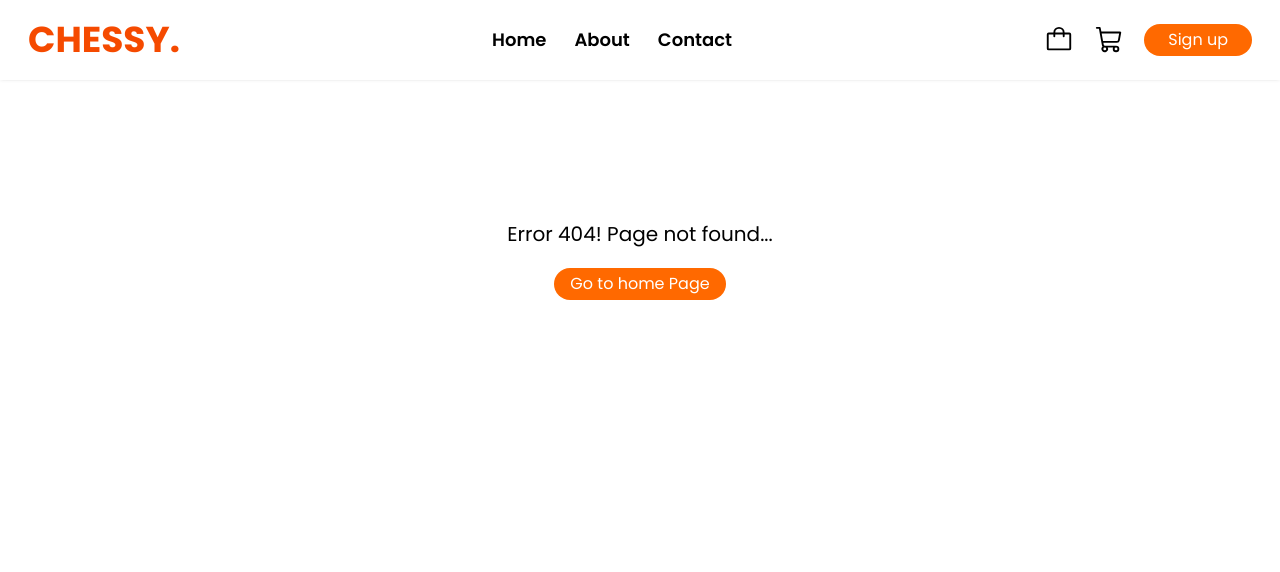
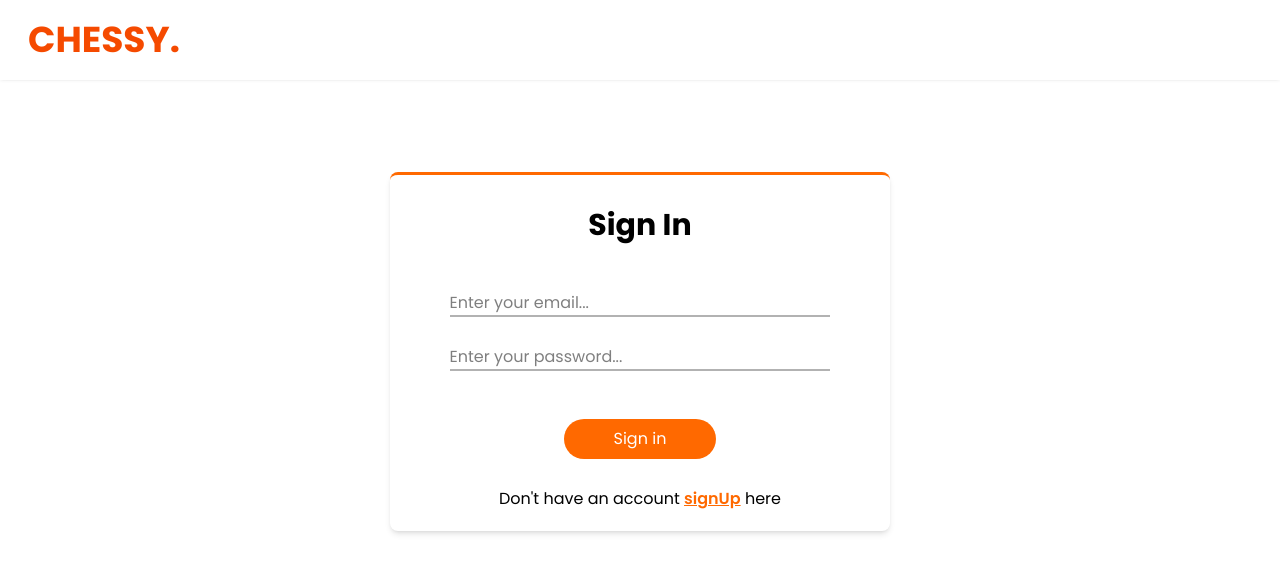
Before and after one commit to haseeb9678/Restaurant-React-App, a React (Vite) app: page /auth in a window 1280 px wide. Before the commit this address had no page. Shown: the top 572 px of the page. Built offline with nearby package versions, Linux system fonts and the light colour scheme.

Commit message:
add auth page

```diff
--- a/src/App.jsx
+++ b/src/App.jsx
@@ -8,6 +8,7 @@ import RootLayout from './layouts/RootLayout'
 import ErrorPage from './pages/ErrorPage'
 import Cart from './pages/Cart'
 import Order from './pages/Order'
+import Auth from './pages/Auth'
 
 const App = () => {
 
@@ -18,6 +19,7 @@ const App = () => {
         <Route path='orderItem' element={<OrderItem />} />
         <Route path='cart' element={<Cart />} />
         <Route path='order' element={<Order />} />
+        <Route path='auth' element={<Auth />} />
         <Route path='*' element={<ErrorPage />} />
       </Route>
     )
--- a/src/components/Navbar.jsx
+++ b/src/components/Navbar.jsx
@@ -12,7 +12,7 @@ const Navbar = () => {
     return (
         <nav className='w-full h-20 mb-3 flex items-center px-7 shadow-sm/5 bg-white/90 sticky top-0 backdrop-blur-md z-50'>
             <div className='w-full flex items-center justify-between '>
-                <h2 onClick={() => navigate('/')} className='text-orange-600 text-3xl font-bold md:text-4xl'>CHESSY.</h2>
+                <h2 onClick={() => navigate('/')} className='cursor-pointer text-orange-600 text-3xl font-bold md:text-4xl'>CHESSY.</h2>
                 <ul className='hidden text-lg font-semibold md:flex gap-7'>
                     <li><NavLink to='/' className={({ isActive }) => isActive ? 'border-b-2 border-orange-500 ' : 'hover:text-orange-500'}>Home</NavLink></li>
                     <li><NavLink to='/about' className={({ isActive }) => isActive ? 'border-b-2 border-orange-500 ' : 'hover:text-orange-500'}>About</NavLink></li>
@@ -43,7 +43,9 @@ const Navbar = () => {
                         <PiShoppingCart className='text-3xl' />
                     </div>
 
-                    <button className='cursor-pointer bg-orange-500 text-white rounded-full px-3 py-1 md:px-6 hover:bg-orange-600'>Sign up</button>
+                    <button
+                        onClick={() => navigate('/auth')}
+                        className='cursor-pointer bg-orange-500 text-white rounded-full px-3 py-1 md:px-6 hover:bg-orange-600'>Sign in</button>
                 </div>
             </div>
         </nav>
--- /dev/null
+++ b/src/contexts/userInfo.jsx
@@ -0,0 +1,14 @@
+import { createContext, useState } from "react";
+
+// Create context
+export const UserInfoContext = createContext();
+
+export const InfoContextProvider = ({ children }) => {
+    const [user, setUser] = useState([])
+    const [logedIn, setLogedIn] = useState(false)
+    return (
+        <UserInfoContext.Provider value={{ user, setUser, logedIn, setLogedIn }}>
+            {children}
+        </UserInfoContext.Provider>
+    );
+};
--- a/src/layouts/RootLayout.jsx
+++ b/src/layouts/RootLayout.jsx
@@ -1,14 +1,22 @@
 import React from 'react'
 import Home from '../pages/Home'
-import { Outlet } from 'react-router-dom'
+import { Outlet, useNavigate } from 'react-router-dom'
 import Navbar from '../components/Navbar'
 
 const RootLayout = () => {
+    const [hideNav, setHideNav] = React.useState(false)
+    const navigate = useNavigate()
     return (
         <>
-            <Navbar />
+            {!hideNav ? <Navbar /> : (
+                <nav className='w-full h-20 mb-3 flex items-center px-7 shadow-sm/5 bg-white/90 sticky top-0 backdrop-blur-md z-50'>
+                    <div className='w-full flex items-center justify-start '>
+                        <h2 onClick={() => navigate('/')} className='cursor-pointer text-orange-600 text-3xl font-bold md:text-4xl'>CHESSY.</h2>
+                    </div>
+                </nav>
+            )}
             <div className='w-[95%] mx-auto flex flex-col gap-3 md:w-[98%]'>
-                <Outlet />
+                <Outlet context={{ hideNav, setHideNav }} />
             </div>
         </>
     )
--- a/src/main.jsx
+++ b/src/main.jsx
@@ -3,11 +3,15 @@ import { createRoot } from 'react-dom/client'
 import './index.css'
 import App from './App.jsx'
 import { FoodContextProvider } from './contexts/foodData.jsx'
+import { InfoContextProvider } from './contexts/userInfo.jsx'
 
 createRoot(document.getElementById('root')).render(
   <StrictMode>
     <FoodContextProvider>
-      <App />
+      <InfoContextProvider>
+        <App />
+      </InfoContextProvider>
+
     </FoodContextProvider>
   </StrictMode>,
 )
--- /dev/null
+++ b/src/pages/Auth.jsx
@@ -0,0 +1,163 @@
+import React, { useContext, useEffect, useState } from 'react'
+import { UserInfoContext } from '../contexts/userInfo'
+import { useOutletContext } from 'react-router-dom'
+
+const Auth = () => {
+    const { user, setUser, logedIn, setLogedIn } = useContext(UserInfoContext)
+    const [signIn, setSignIn] = useState(true)
+    const [name, setName] = useState('')
+    const [password, setPassword] = useState('')
+    const [email, setEmail] = useState('')
+    const [errors, setErrors] = useState({})
+    const { setHideNav } = useOutletContext()
+
+    useEffect(() => {
+        setHideNav(true)
+
+        return () => setHideNav(false)
+    }, [])
+
+    const allClear = () => {
+        setName('')
+        setEmail('')
+        setPassword('')
+    }
+
+    const toogleSignIn = () => {
+        allClear()
+        setErrors({})
+        setSignIn(prev => !prev)
+    }
+
+    const handleSubmit = (e) => {
+        e.preventDefault()
+        const formData = new FormData(e.target)
+        let newErrors = {}
+
+
+        if (!formData.get("email").includes('@')) {
+            newErrors.email = 'Invalid email'
+        } else if (formData.get("email").includes('@')) {
+            setEmail(formData.get("email"))
+        }
+
+        if (formData.get("password").length < 5 || formData.get("password").length > 8) {
+            newErrors.password = 'Password length must be between 5-8'
+        } else {
+            setPassword(formData.get("password"))
+        }
+        if (formData.get("name") == '') {
+
+            if (formData.get("name").length < 5 || formData.get("name").length > 10) {
+                newErrors.name = 'Name length must be between 5-10'
+            } else {
+                setName(formData.get("name"))
+            }
+        }
+
+        setErrors(newErrors)
+
+    }
+
+    return (
+        <section className='mx-auto mt-20 min-w-[250px] w-[70%] max-w-[420px] lg:max-w-[500px] rounded-lg border-t-3 border-orange-500 shadow-md px-3 py-5 flex flex-col gap-12 items-center'>
+            <h2 className='font-bold mt-3 text-2xl md:text-3xl'>{signIn ? "Sign In" : "Sign Up"}</h2>
+            <form onSubmit={handleSubmit} className='flex flex-col gap-7 items-center justify-center w-[80%]'>
+                {
+                    signIn ? (
+                        <>
+                            <label htmlFor="email" className='w-full flex flex-col gap-2'>
+                                <input
+                                    value={email}
+                                    onChange={(e) => {
+                                        setEmail(e.target.value)
+                                        if (errors.email) {
+                                            setErrors(prev => ({ ...prev, email: undefined }))
+                                        }
+                                    }}
+                                    className={`border-b-2 ${errors.email ? 'border-b-red-500/70' : 'border-b-black/30 focus:border-b-black/80'}   outline-none w-full`} type="email" name="email" id="email" placeholder='Enter your email...' />
+                                {errors.email && <p className='text-red-600 text-[10px] md:text-[12px]'>{errors.email}</p>}
+                            </label>
+
+                            <label htmlFor="password" className='w-full flex flex-col gap-2'>
+                                <input
+                                    autoComplete='off'
+                                    value={password}
+                                    onChange={(e) => {
+                                        setPassword(e.target.value)
+                                        if (errors.password) {
+                                            setErrors(prev => ({ ...prev, password: undefined }))
+                                        }
+                                    }}
+                                    className={`border-b-2 ${errors.password ? 'border-b-red-500/70' : 'border-b-black/30 focus:border-b-black/80'}   outline-none w-full`} type="password" name="password" id="password" placeholder='Enter your password...' />
+                                {errors.password && <p className='text-red-600 text-[10px] md:text-[12px]'>{errors.password}</p>}
+                            </label>
+
+
+                            <button
+                                type='submit'
+                                className='cursor-pointer mt-5 bg-orange-500 text-white rounded-full px-2 py-1 w-[40%] md:px-6 md:py-2 hover:bg-orange-600'>Sign in</button>
+                        </>
+
+                    ) : (
+                        <>
+                            <label htmlFor="name" className='w-full flex flex-col gap-2'>
+                                <input
+                                    value={name}
+                                    onChange={(e) => {
+                                        setName(e.target.value)
+                                        if (errors.name) {
+                                            setErrors(prev => ({ ...prev, name: undefined }))
+                                        }
+                                    }}
+                                    className={`border-b-2 ${errors.name ? 'border-b-red-500/70' : 'border-b-black/30 focus:border-b-black/80'}   outline-none w-full`} type="text" name="name" id="name" maxLength={15} minLength={3} placeholder='Enter your name...' />
+                                {errors.name && <p className='text-red-600 text-[10px] md:text-[12px]'>{errors.name}</p>}
+                            </label>
+
+                            <label htmlFor="email" className='w-full flex flex-col gap-2'>
+                                <input
+                                    value={email}
+                                    onChange={(e) => {
+                                        setEmail(e.target.value)
+                                        if (errors.email) {
+                                            setErrors(prev => ({ ...prev, email: undefined }))
+                                        }
+                                    }}
+                                    className={`border-b-2 ${errors.email ? 'border-b-red-500/70' : 'border-b-black/30 focus:border-b-black/80'}   outline-none w-full`} type="email" name="email" id="email" placeholder='Enter your email...' />
+                                {errors.email && <p className='text-red-600 text-[10px] md:text-[12px]'>{errors.email}</p>}
+                            </label>
+
+                            <label htmlFor="password" className='w-full flex flex-col gap-2'>
+                                <input
+                                    value={password}
+                                    onChange={(e) => {
+                                        setPassword(e.target.value)
+                                        if (errors.password) {
+                                            setErrors(prev => ({ ...prev, password: undefined }))
+                                        }
+                                    }}
+                                    className={`border-b-2 ${errors.password ? 'border-b-red-500/70' : 'border-b-black/30 focus:border-b-black/80'}   outline-none w-full`} type="password" name="password" id="password" placeholder='Enter your password...' />
+                                {errors.password && <p className='text-red-600 text-[10px] md:text-[12px]'>{errors.password}</p>}
+                            </label>
+
+                            <button
+                                type='submit'
+                                className='cursor-pointer mt-5 bg-orange-500 text-white rounded-full px-2 py-1 w-[40%] md:px-6 md:py-2 hover:bg-orange-600'>Sign in</button>
+                        </>
+                    )
+                }
+                <span>{
+                    signIn ? (
+                        <p className='text-[13px] md:text-base text-nowrap'>Don't have an account <span onClick={toogleSignIn} className='font-semibold underline cursor-pointer hover:decoration-black hover:decoration-2 text-orange-500'>signUp</span> here</p>
+                    ) : (
+                        <p className='text-[13px] md:text-base text-nowrap'>Already have an account <span onClick={toogleSignIn} className='font-semibold underline cursor-pointer hover:decoration-black hover:decoration-2 text-orange-500'>signIn</span> here</p>
+                    )
+                }</span>
+            </form>
+
+
+        </section >
+    )
+}
+
+export default Auth
--- a/src/pages/OrderItem.jsx
+++ b/src/pages/OrderItem.jsx
@@ -118,9 +118,9 @@ const OrderItem = () => {
                     <div className='flex gap-3 items-center justify-end mb-3'>
                         <p className='font-semibold text-md text-black/60'>Select Quantity</p>
                         <div className='flex gap-3 items-center bg-white shadow-sm px-3 py-2 rounded-full'>
-                            <button onClick={handleIncrease} className='bg-green-500/70 text-xl font-semibold rounded-full w-9 h-9 cursor-pointer'>+</button>
+                            <button onClick={handleIncrease} className='bg-green-500/70 text-xl text-white font-semibold rounded-full w-9 h-9 cursor-pointer'>+</button>
                             <p className='font-semibold w-3'>{quantity}</p>
-                            <button onClick={handleDecrease} className='bg-red-500/70 text-xl font-semibold rounded-full w-9 h-9 cursor-pointer'>-</button>
+                            <button onClick={handleDecrease} className='bg-red-500/70 text-xl text-white font-semibold rounded-full w-9 h-9 cursor-pointer'>-</button>
                         </div>
                     </div>
                     <p className='text-red-500 text-end text-sm h-3 mb-2'>
```
